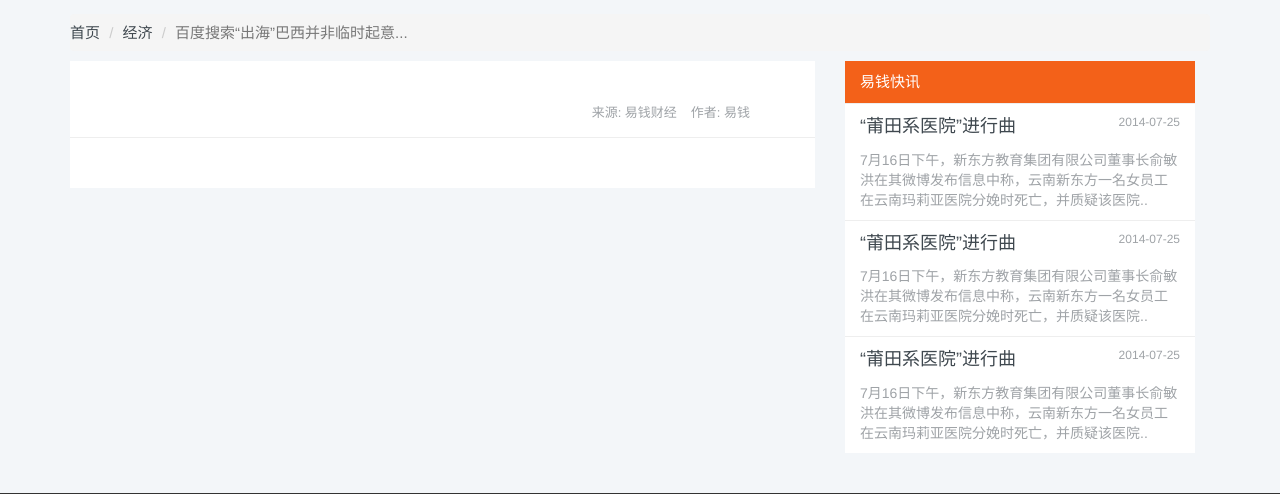
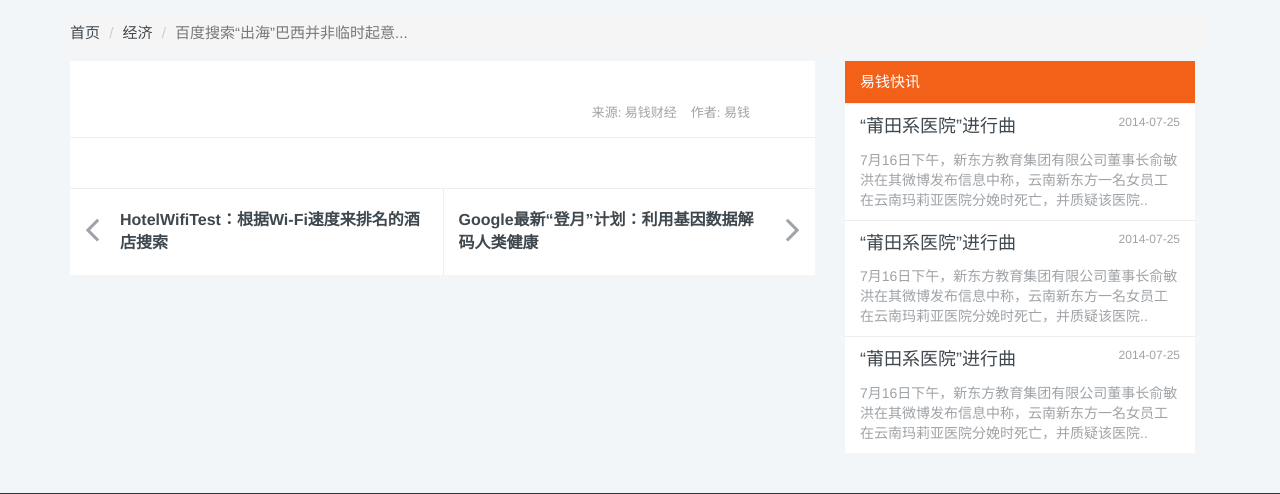
Before and after one commit to cash2one/eqcj, a Django app: template www/templates/article/article_detail.html in a window 1280 px wide. Shown: the part 51-545 px from the top of the page. Run offline with Django 3.2, Linux system fonts and the light colour scheme; the template is opened without the code that fills it, so the values that code supplies are empty; some libraries are stand-ins or nearby versions.

Commit message:
详情页完善

```diff
--- a/www/templates/article/article_detail.html
+++ b/www/templates/article/article_detail.html
@@ -17,6 +17,20 @@
 		</div>
 	</div>
 	<div class="pt-20 bgc-fff f18 pl-50 pr-50 pb-30 line-height-32">{{article.content}}</div>
+	<div class="bgc-fff border-top bdc-eee row ml-0 mr-0">
+		<div class="col-md-6 pt-20 pb-20 pl-50 pr">
+			<a href="#">
+				<span class="pa fa fa-angle-left f40 co2" style="left:15px;"></span>
+				<span class="f16 fb">HotelWifiTest：根据Wi-Fi速度来排名的酒店搜索</span>
+			</a>
+		</div>
+		<div class="col-md-6 pt-20 pb-20 pr-50 pr border-left bdc-eee">
+			<a href="#">
+				<span class="pa fa fa-angle-right f40 co2" style="right:15px;"></span>
+				<span class="f16 fb">Google最新“登月”计划：利用基因数据解码人类健康</span>
+			</a>
+		</div>
+	</div>
 </div>
 
 <div class="col-md-4 pt-0">
```
